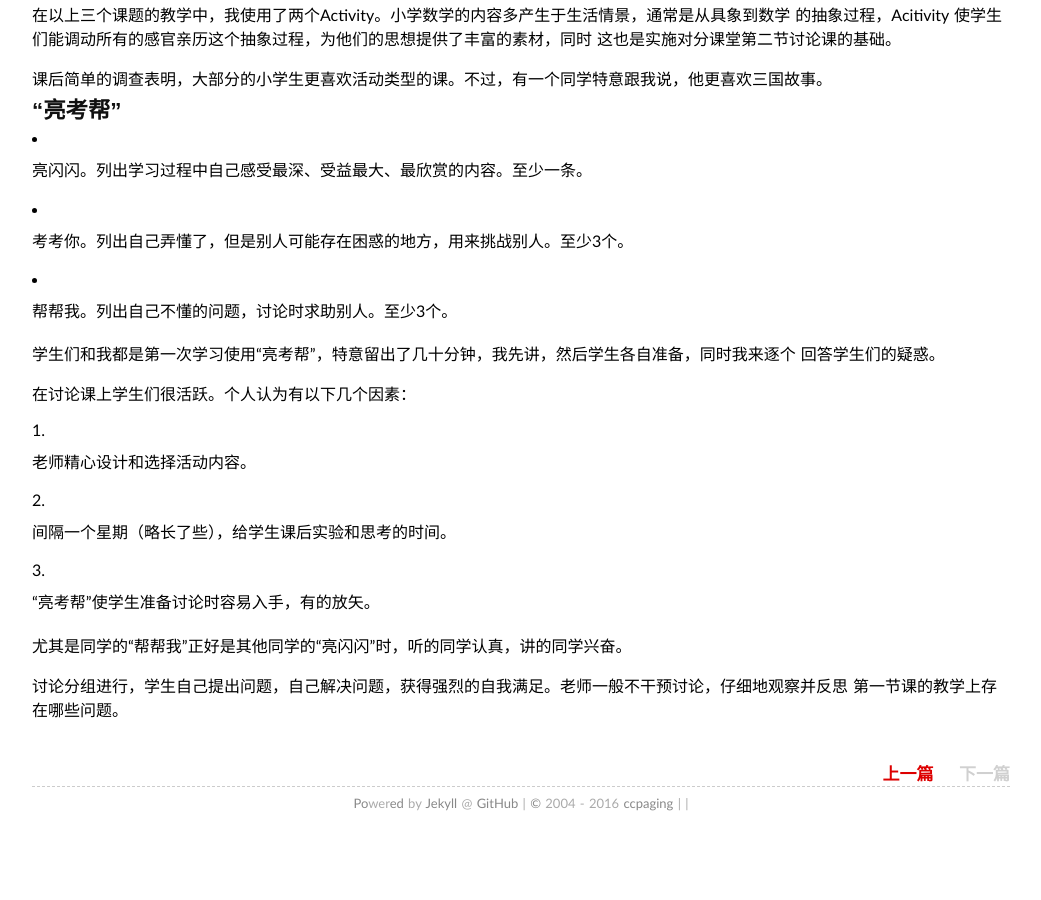
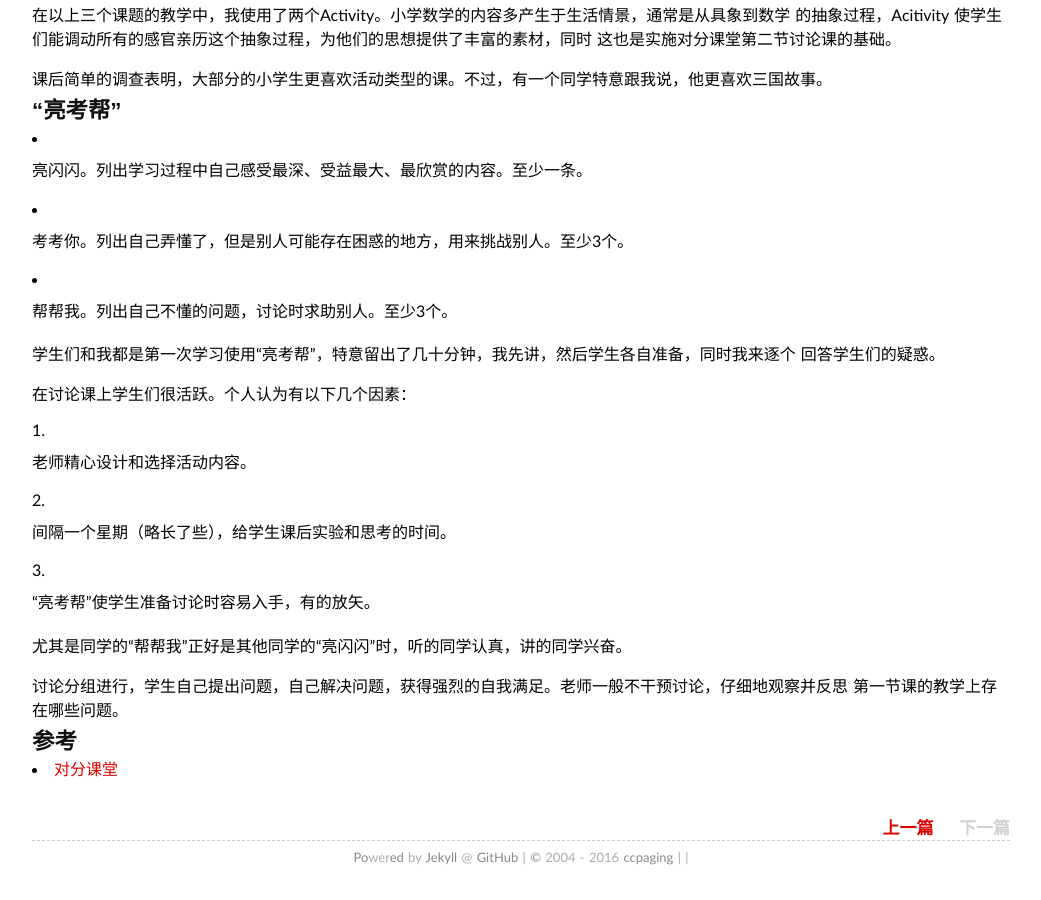
Before and after one commit to ccpaging/ccpaging.github.io, a Jekyll site: the page built from _posts/2016-02-29-duifen.md, in a window 1280 px wide and 900 px high, scrolled down 974 px. Shown: the whole window, without its empty margins (119-1160 px from the left). Built offline with Jekyll 4.4.1, drawn with Linux system fonts in a browser that asks for light colours; comment, search, counter and statistics services are not loaded; before the commit the page ends 1820 px from its top, so only the background shows below that.

Commit message:
New post

```diff
--- a/_posts/2016-02-29-duifen.md
+++ b/_posts/2016-02-29-duifen.md
@@ -72,3 +72,7 @@ UPSC四步法指将解决问题分成理解Understand、计划Plan、解题Solve
 
 讨论分组进行，学生自己提出问题，自己解决问题，获得强烈的自我满足。老师一般不干预讨论，仔细地观察并反思
 第一节课的教学上存在哪些问题。
+
+## 参考
+
+* [对分课堂](http://duifen.org/)
```
